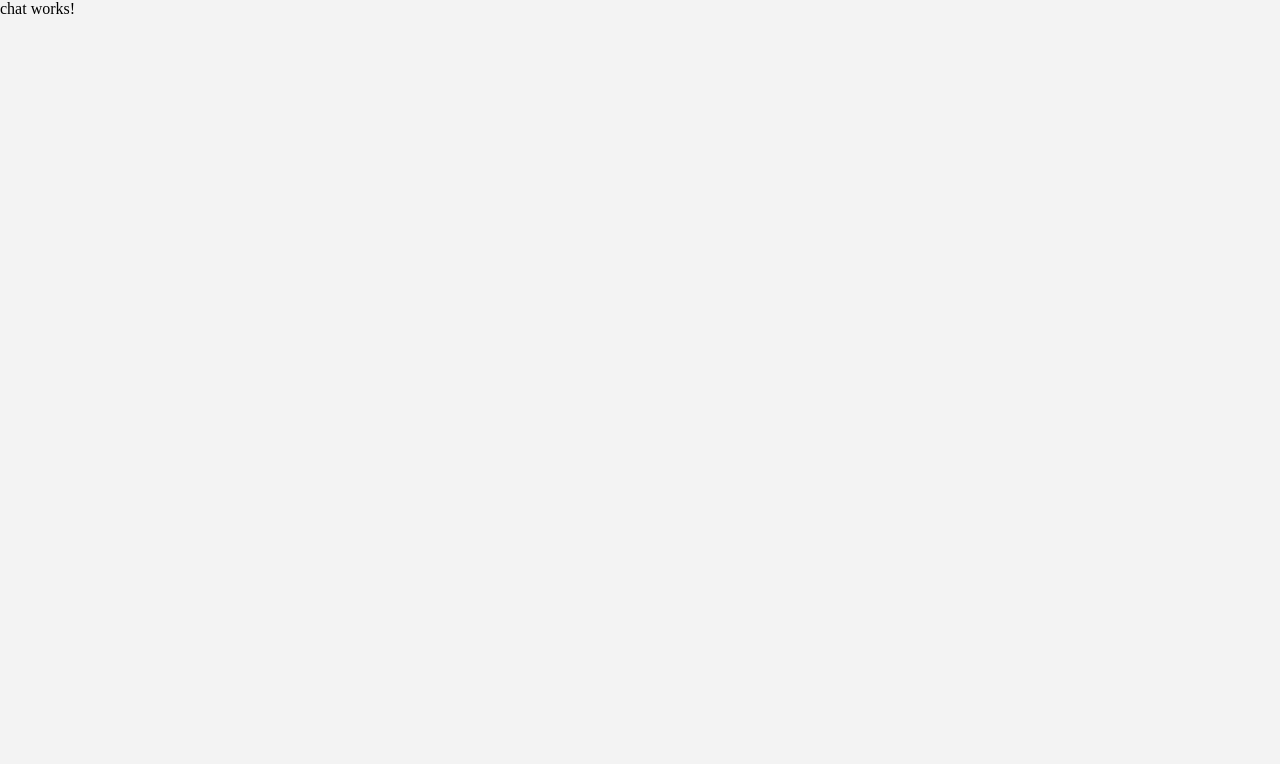
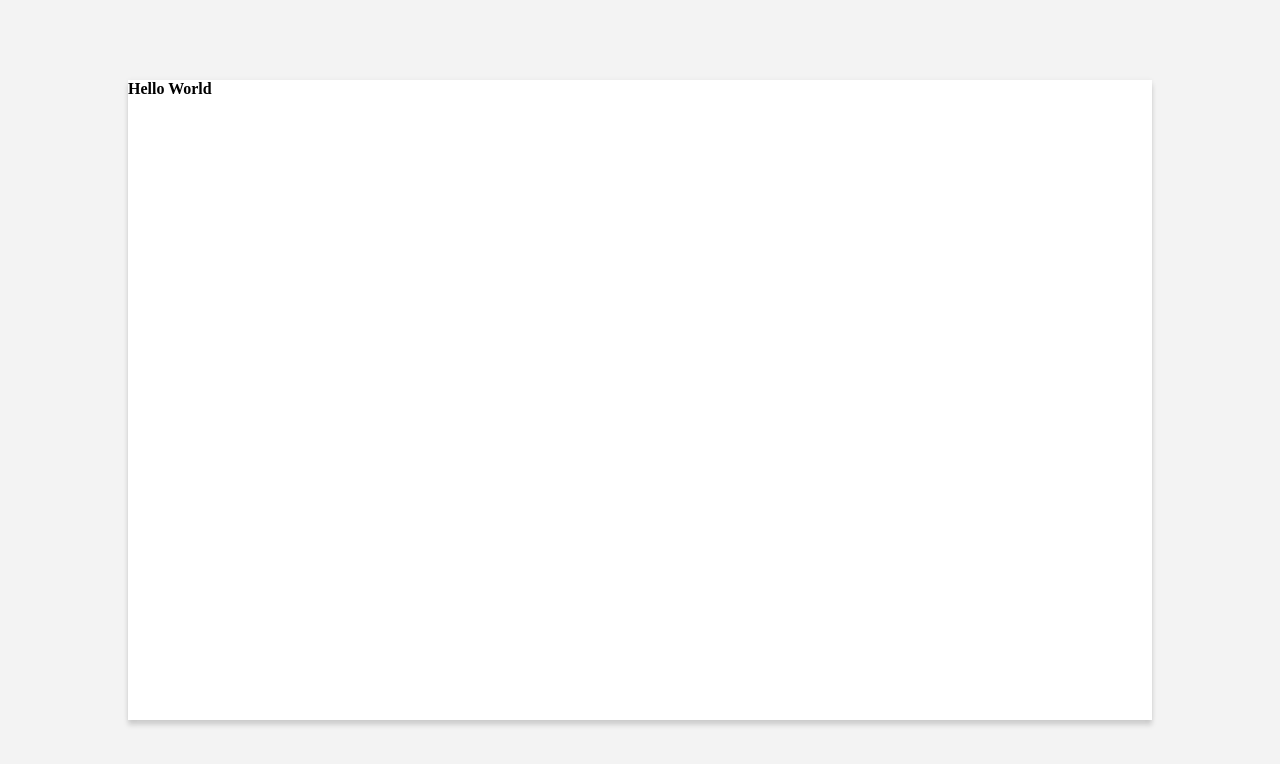
Before and after one commit to fagarcia086/chat-app, an Angular app: page / in a window 1280 px wide. Shown: the top 764 px of the page. Built offline with nearby package versions, Linux system fonts and the light colour scheme.

Commit message:
adds the chat interface

```diff
--- a/src/app/chat/chat.component.css
+++ b/src/app/chat/chat.component.css
@@ -0,0 +1,13 @@
+.chat {
+    display: grid;
+    place-items: center;
+    width: 100vw;
+    height: 100vh;
+}
+
+.chat__wrapper {
+    width: 80%;
+    height: 80%;
+    background: white;
+    box-shadow: 0 0 5px 0 rgb(0 0 0 / 5%), 0 5px 5px 0 rgb(0 0 0 / 15%);
+}
--- a/src/app/chat/chat.component.html
+++ b/src/app/chat/chat.component.html
@@ -1 +1,5 @@
-<p>chat works!</p>
+<div class="chat">
+    <div class="chat__wrapper">
+        <h4>Hello World</h4>
+    </div>
+</div>
```
